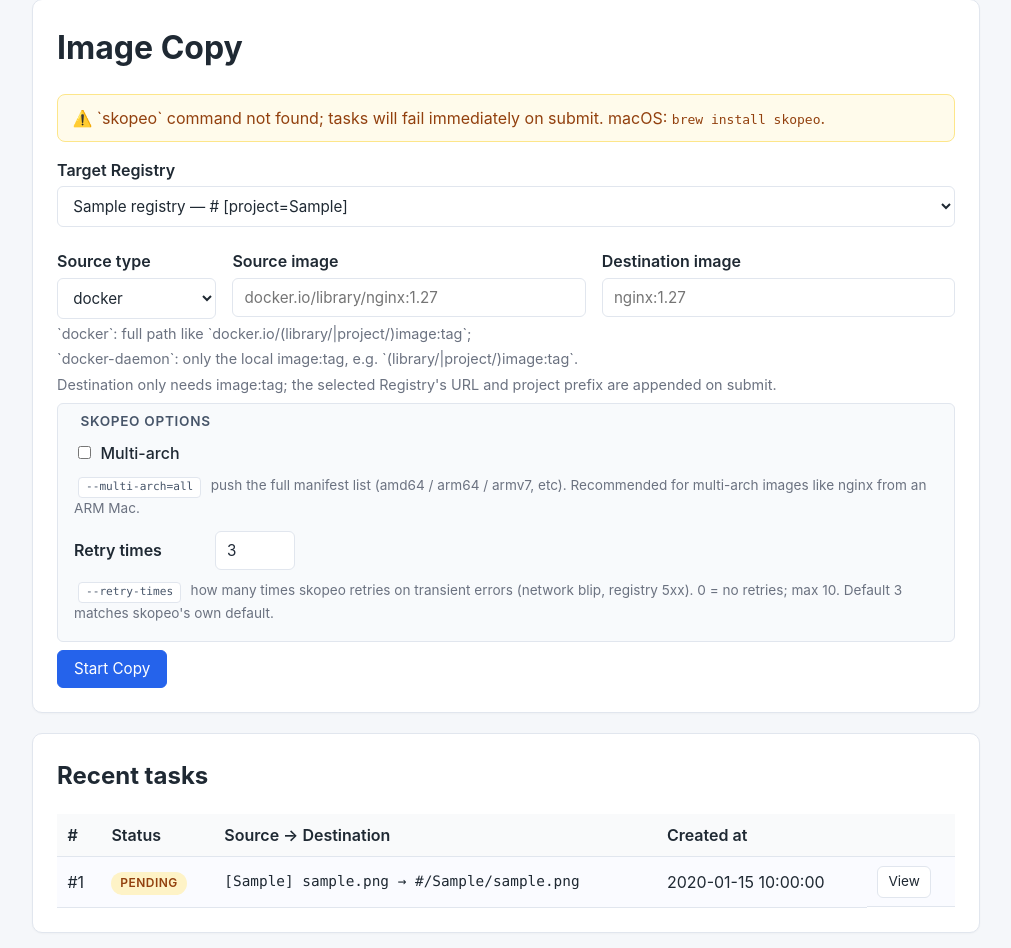
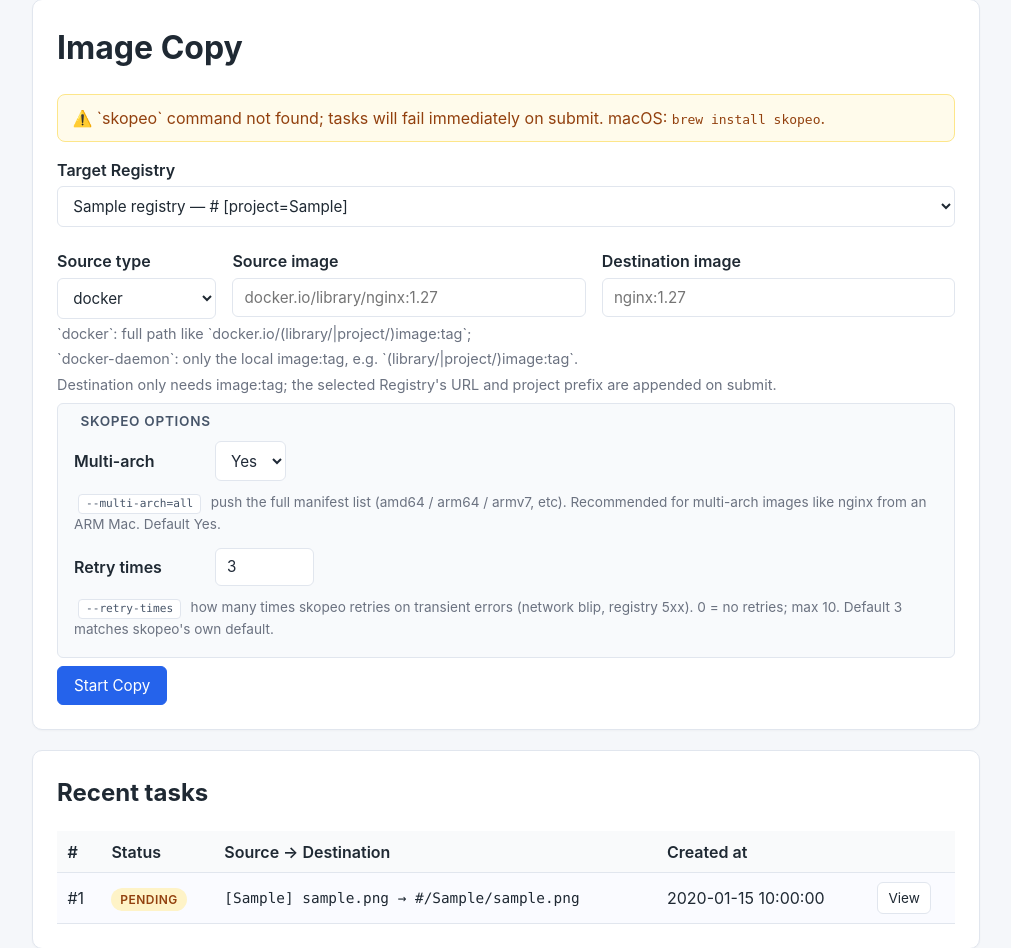
Before and after one commit to conkayyan/docker-proxy, a Flask app: page / in a window 1280 px wide. Shown: the part 76-1024 px from the top of the page, without its empty margins (134-1145 px from the left). Run offline with Flask 3, Linux system fonts and the light colour scheme; a user stored in the database is signed in; tables that the repository leaves empty hold one stand-in row (values such as "Sample post").

Commit message:
feat(form): convert Multi-arch from checkbox to Yes/No select (default Yes)

```diff
--- a/app.py
+++ b/app.py
@@ -42,7 +42,7 @@ from flask_login import (
 from flask_sqlalchemy import SQLAlchemy
 from sqlalchemy import text
 from flask_wtf import FlaskForm
-from wtforms import BooleanField, IntegerField, PasswordField, StringField, SubmitField
+from wtforms import BooleanField, IntegerField, PasswordField, SelectField, StringField, SubmitField
 from wtforms.validators import DataRequired, EqualTo, Length, NumberRange, Optional
 from werkzeug.security import check_password_hash, generate_password_hash
 
@@ -163,7 +163,7 @@ class CopyTask(db.Model):
     log = db.Column(db.Text, default="", nullable=False)
     error = db.Column(db.Text, default="", nullable=False)
     return_code = db.Column(db.Integer)
-    multi_arch = db.Column(db.Boolean, default=False, nullable=False)
+    multi_arch = db.Column(db.Boolean, default=True, nullable=False)
     # --retry-times N：传给 skopeo copy；网络抖动时重试 0~10 次。
     # 3 是 skopeo 自己的默认值；这里也用 3，让 UI 上"不改 = 默认"的语义清晰。
     retry_times = db.Column(db.Integer, default=3, nullable=False)
@@ -265,9 +265,11 @@ class CopyForm(FlaskForm):
         validators=[DataRequired()],
         description=_l("e.g. nginx:1.27 (only image:tag; project is auto-appended by the selected Registry)"),
     )
-    multi_arch = BooleanField(
+    multi_arch = SelectField(
         _l("Multi-arch"),
-        description=_l("Push the full multi-arch manifest list (amd64 / arm64 / armv7)."),
+        choices=[("1", _l("Yes")), ("0", _l("No"))],
+        default="1",
+        description=_l("Push the full multi-arch manifest list (amd64 / arm64 / armv7). Default Yes."),
     )
     # --retry-times N：传给 skopeo copy，网络/registry 抖动时自动重试。
     # skopeo 自身默认就是 3；这里默认 3 保持一致，0 表示不重试。
@@ -1282,7 +1284,7 @@ def copy_create():
 
     source = (request.form.get("source_image") or "").strip()
     dest = (request.form.get("dest_image") or "").strip()
-    multi_arch = request.form.get("multi_arch") in ("1", "on", "true", "yes")
+    multi_arch = (request.form.get("multi_arch") or "1") == "1"
     source_type = (request.form.get("source_type") or "docker").strip()
     if source_type not in ("docker", "docker-daemon"):
         flash(_("Unsupported source type: %(t)s", t=source_type), "error")
--- a/i18n.py
+++ b/i18n.py
@@ -64,9 +64,11 @@ TRANSLATIONS: dict[str, dict[str, str]] = {
         "Skopeo options": "Skopeo 选项",
         "Multi-arch": "多架构",
         "Retry times": "重试次数",
-        "Push the full multi-arch manifest list (amd64 / arm64 / armv7).": "推送整张多架构 manifest list（amd64 / arm64 / armv7 等）。",
+        "Push the full multi-arch manifest list (amd64 / arm64 / armv7). Default Yes.": "推送整张多架构 manifest list（amd64 / arm64 / armv7 等）。默认 是。",
         "Skopeo retry count on transient errors. 0 = no retries; max 10; default 3.": "skopeo 在瞬时错误时的重试次数。0 = 不重试；最大 10；默认 3。",
-        "push the full manifest list (amd64 / arm64 / armv7, etc). Recommended for multi-arch images like nginx from an ARM Mac.": "推送整张 manifest list（amd64 / arm64 / armv7 等）。多架构镜像（如 Mac ARM 上的 nginx）建议勾选。",
+        "push the full manifest list (amd64 / arm64 / armv7, etc). Recommended for multi-arch images like nginx from an ARM Mac. Default Yes.": "推送整张 manifest list（amd64 / arm64 / armv7 等）。多架构镜像（如 Mac ARM 上的 nginx）建议勾选。默认 是。",
+        "Yes": "是",
+        "No": "否",
         "how many times skopeo retries on transient errors (network blip, registry 5xx). 0 = no retries; max 10. Default 3 matches skopeo's own default.": "skopeo 在瞬时错误（网络抖动、registry 5xx 等）时的重试次数。0 = 不重试；最大 10；默认 3 与 skopeo 自身默认值一致。",
         "Start Copy": "开始拷贝",
         "Recent tasks": "最近任务",
--- a/templates/base.html
+++ b/templates/base.html
@@ -4,7 +4,7 @@
   <meta charset="utf-8" />
   <meta name="viewport" content="width=device-width, initial-scale=1" />
   <title>{% block title %}docker-proxy{% endblock %}</title>
-  <link rel="stylesheet" href="{{ url_for('static', filename='style.css') }}?v=5" />
+  <link rel="stylesheet" href="{{ url_for('static', filename='style.css') }}?v=6" />
   {% block extra_head %}{% endblock %}
 </head>
 <body>
--- a/templates/dashboard.html
+++ b/templates/dashboard.html
@@ -36,8 +36,10 @@
   min-width: 8rem;
   white-space: nowrap;
 }
-.opt-row > input[type="number"] {
-  width: 5rem;
+.opt-row > input[type="number"],
+.opt-row > select {
+  width: auto;
+  min-width: 4rem;
   padding: 0.55rem 0.7rem;
   border: 1px solid #e1e6ee;
   border-radius: 6px;
@@ -126,13 +128,14 @@ code.flag {
         <div class="opt-legend">{{ _("Skopeo options") }}</div>
 
         <div class="opt-row">
-          <label class="checkbox opt-label" for="multi_arch">
-            <input id="multi_arch" type="checkbox" name="multi_arch" value="1" />
-            <span>{{ _("Multi-arch") }}</span>
-          </label>
+          <label class="opt-label" for="multi_arch">{{ _("Multi-arch") }}</label>
+          <select id="multi_arch" name="multi_arch">
+            <option value="1" selected>{{ _("Yes") }}</option>
+            <option value="0">{{ _("No") }}</option>
+          </select>
           <p class="opt-hint">
             <code class="flag">--multi-arch=all</code>
-            {{ _("push the full manifest list (amd64 / arm64 / armv7, etc). Recommended for multi-arch images like nginx from an ARM Mac.") }}
+            {{ _("push the full manifest list (amd64 / arm64 / armv7, etc). Recommended for multi-arch images like nginx from an ARM Mac. Default Yes.") }}
           </p>
         </div>
 
```
